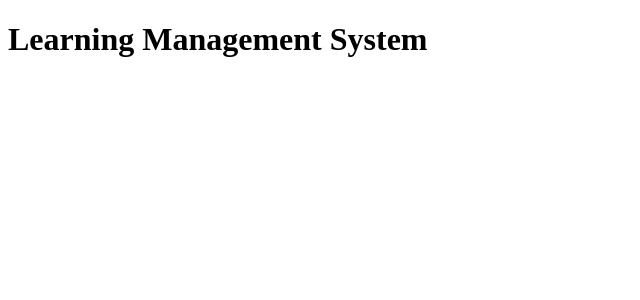
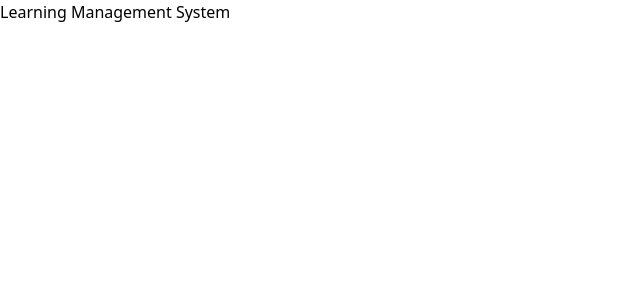
Before and after one commit to MeetPatel3366/Coursify, a React (Vite) app in the folder Client/: page / in a window 1280 px wide. Shown: the top 300 px of the page, without its empty margins (0-640 px from the left). Built offline with nearby package versions, Linux system fonts and the light colour scheme.

Commit message:
add tailwind config

```diff
--- a/Client/package.json
+++ b/Client/package.json
@@ -10,8 +10,10 @@
     "preview": "vite preview"
   },
   "dependencies": {
+    "@tailwindcss/vite": "^4.0.8",
     "react": "^19.0.0",
-    "react-dom": "^19.0.0"
+    "react-dom": "^19.0.0",
+    "tailwindcss": "^4.0.8"
   },
   "devDependencies": {
     "@eslint/js": "^9.19.0",
--- a/Client/src/index.css
+++ b/Client/src/index.css
@@ -0,0 +1,8 @@
+@import "tailwindcss";
+
+body
+{
+    margin: auto;
+    max-width: 1440px;
+    position: relative;
+}
```
Also changed, not shown: 2 other files (tests, documents, lock files or other folders).
